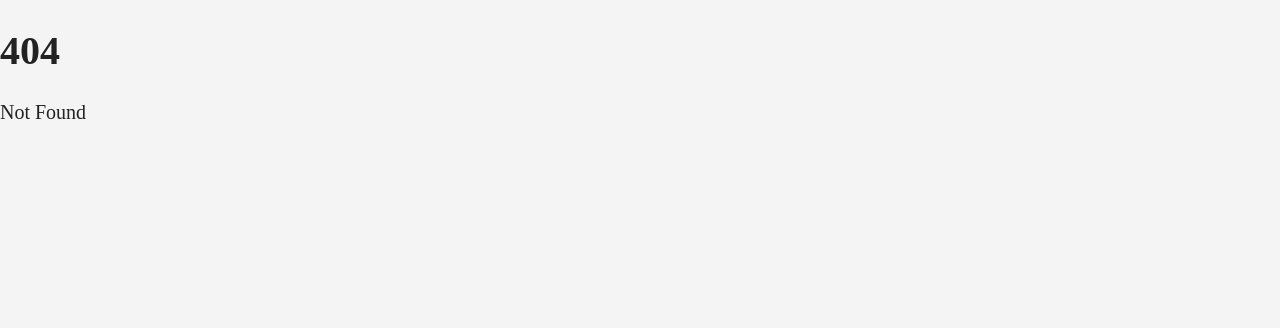
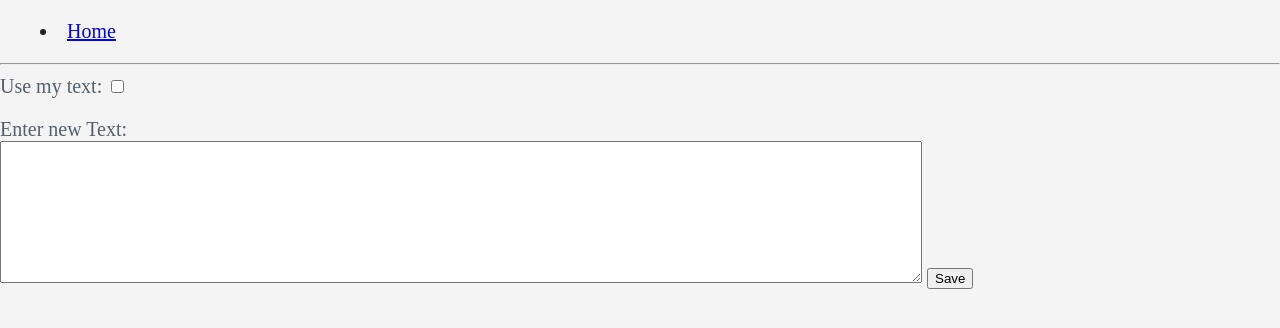
Before and after one commit to UnnamedXAer/keyboard-keys, a SvelteKit app: page /user-text in a window 1280 px wide. Before the commit this address had no page. Shown: the top 328 px of the page. Built offline with nearby package versions, Linux system fonts and the light colour scheme.

Commit message:
enter and read user text

```diff
--- /dev/null
+++ b/src/helpers/userText.ts
@@ -0,0 +1,19 @@
+import { LocalDb } from '../indexedDb/indexedDb';
+
+export async function getMyTexts(): Promise<string[]> {
+  const db = new LocalDb();
+  await db.open();
+  return await db.getUserTexts();
+}
+
+export async function saveMyText(text: string) {
+  text = text.trim();
+
+  if (text.length < 10) {
+    throw new Error('At least 10 characters please...');
+  }
+
+  const db = new LocalDb();
+  await db.open();
+  return db.saveUserText(text);
+}
--- a/src/indexedDb/indexedDb.ts
+++ b/src/indexedDb/indexedDb.ts
@@ -3,7 +3,8 @@ import { PhraseTestSummary } from '../helpers/stats';
 export class LocalDb {
   private static _instance: LocalDb;
   private readonly phraseSummaryStoreName = 'phrase-summary' as const;
-  private readonly version = 1 as const;
+  private readonly userTextStoreName = 'user-text' as const;
+  private readonly version = 2 as const;
   private readonly dbName = 'keyboarding-db' as const;
   private _db: IDBDatabase | null = null;
 
@@ -34,23 +35,37 @@ export class LocalDb {
       const requestOpenDb = indexedDB.open(this.dbName, this.version);
 
       requestOpenDb.onupgradeneeded = (ev) => {
+        const v1 = (db: IDBDatabase) => {
+          db.createObjectStore(this.phraseSummaryStoreName, {
+            keyPath: 'createdAt' satisfies keyof PhraseTestSummary,
+          });
+        };
+
+        const v2 = (db: IDBDatabase) => {
+          db.createObjectStore(this.userTextStoreName, {
+            autoIncrement: true,
+          });
+        };
+
         const db = requestOpenDb.result;
-        // db.version = 0 -> triggered when user had no database
-        db.createObjectStore('phrase-summary', {
-          keyPath: 'createdAt' satisfies keyof PhraseTestSummary,
-        });
+        // debugger;
+        v1(db);
+        v2(db);
       };
 
       requestOpenDb.onerror = (ev) => {
         console.log('IDBOpenDBRequest: error: ', requestOpenDb.error);
-        if (requestOpenDb.result.version < LocalDb._instance.version) {
+        if (
+          (ev.target as IDBOpenDBRequest | null)?.result &&
+          (ev.target as IDBOpenDBRequest).result.version < LocalDb._instance.version
+        ) {
           alert(
             'You have old javascript loaded, the website needs to be reloaded to \
 		work correctly. Use Ctrl+F5 to discard cached filed force load new ones.'
           );
         }
 
-        reject(requestOpenDb.error);
+        reject((requestOpenDb ?? ev.target ?? this.db)?.error);
       };
 
       requestOpenDb.onsuccess = (ev) => {
@@ -147,4 +162,54 @@ export class LocalDb {
       };
     });
   }
+
+  getUserTexts(): Promise<string[]> {
+    return new Promise<string[]>((resolve, reject) => {
+      const transaction = this.db.transaction(this.userTextStoreName, 'readonly');
+      transaction.onerror = (ev) => {
+        ev.stopPropagation;
+        reject(request.error);
+      };
+
+      const store = transaction.objectStore(this.userTextStoreName);
+
+      const request = store.getAll();
+
+      request.onsuccess = (ev) => {
+        resolve(request.result);
+      };
+    });
+  }
+
+  saveUserText(text: string) {
+    return new Promise((resolve, reject) => {
+      const transaction = this.db.transaction(this.userTextStoreName, 'readwrite');
+      transaction.onerror = (ev) => {
+        ev.stopPropagation();
+        reject(request.error);
+      };
+
+      transaction.onabort = (ev) => {
+        console.log('saveUserText: transaction abort', ev);
+      };
+
+      const store = transaction.objectStore(this.userTextStoreName);
+
+      const request = store.add(text);
+
+      request.onerror = (ev) => {
+        if (request.error?.name == 'ConstraintError') {
+          ev.stopPropagation();
+          ev.preventDefault();
+          transaction.abort();
+          resolve((request || ev.target || this.db)?.error);
+          return;
+        }
+      };
+
+      request.onsuccess = (ev) => {
+        resolve(request.result);
+      };
+    });
+  }
 }
--- a/src/routes/+page.svelte
+++ b/src/routes/+page.svelte
@@ -237,6 +237,7 @@
 <nav>
   <menu>
     <li><a href="/learn-keys">Learn Keys</a></li>
+    <li><a href="/user-text">Your text</a></li>
   </menu>
   <hr />
 </nav>
@@ -266,6 +267,11 @@
 </main>
 
 <style>
+  menu {
+    display: flex;
+    gap: 2rem;
+  }
+
   main {
     max-width: 1600px;
     min-width: var(--keyboard-width);
--- /dev/null
+++ b/src/routes/user-text/+page.svelte
@@ -0,0 +1,95 @@
+<script lang="ts">
+  import { onMount } from 'svelte';
+  import { getMyTexts, saveMyText } from '../../helpers/userText';
+
+  let isLoading = true;
+  let progress = 0.01;
+  let newText = '';
+
+  let texts: string[] = [];
+
+  onMount(async () => {
+    updateProgress();
+    texts = await getMyTexts();
+    console.log(texts);
+    isLoading = false;
+  });
+
+  function updateProgress() {
+    requestAnimationFrame(() => {
+      progress += 0.01;
+      if (progress > 1) {
+        progress = 0;
+      }
+      updateProgress();
+    });
+  }
+
+  async function saveTextHandler() {
+    if (newText.trim().length === 0) {
+      return;
+    }
+    await saveMyText(newText);
+    texts.push(newText);
+    newText = '';
+  }
+</script>
+
+<nav>
+  <menu>
+    <li><a href="/">Home</a></li>
+  </menu>
+  <hr />
+</nav>
+
+<main>
+  <section id="controls">
+    <label for="isPhraseStarted">
+      Use my text:
+      <input type="checkbox" name="yes" id="isPhraseStarted" />
+    </label>
+  </section>
+  {#if !isLoading}
+    <section id="newTextContainer">
+      <form on:submit|preventDefault={saveTextHandler}>
+        <label>
+          Enter new Text:<br />
+          <textarea bind:value={newText} cols="50" rows="4" minlength="10" required />
+        </label>
+        <button type="submit">Save</button>
+      </form>
+    </section>
+  {/if}
+  <section id="parahraphs">
+    {#if isLoading}
+      <progress value={progress} />
+    {:else}
+      <ol>
+        {#each texts as text}
+          <li><article><p>{text}</p></article></li>
+        {/each}
+      </ol>
+    {/if}
+  </section>
+</main>
+
+<style>
+  main {
+    max-width: 1600px;
+    min-width: var(--keyboard-width);
+  }
+  #controls {
+    display: flex;
+    flex-direction: row;
+    gap: 0.3rem;
+  }
+
+  #newTextContainer {
+    padding-top: 1rem;
+    padding-bottom: 1rem;
+  }
+
+  textarea {
+    font-size: 1.5rem;
+  }
+</style>
```
